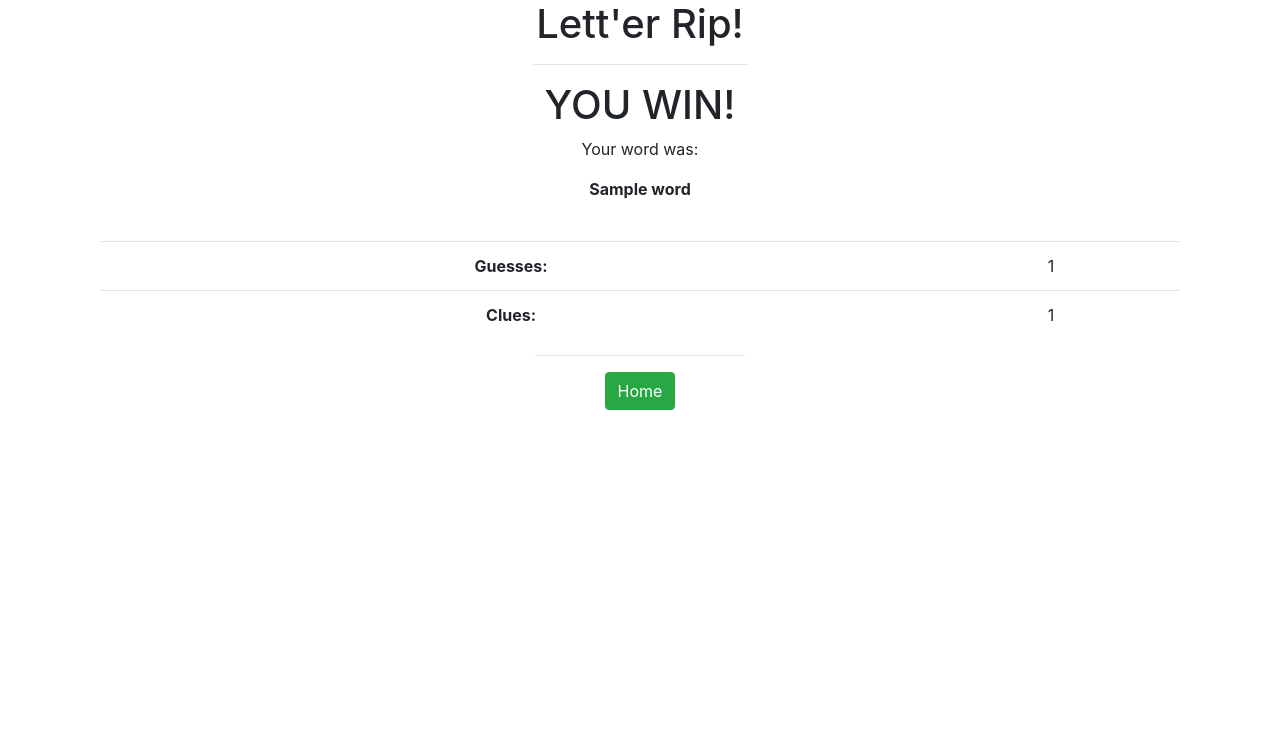
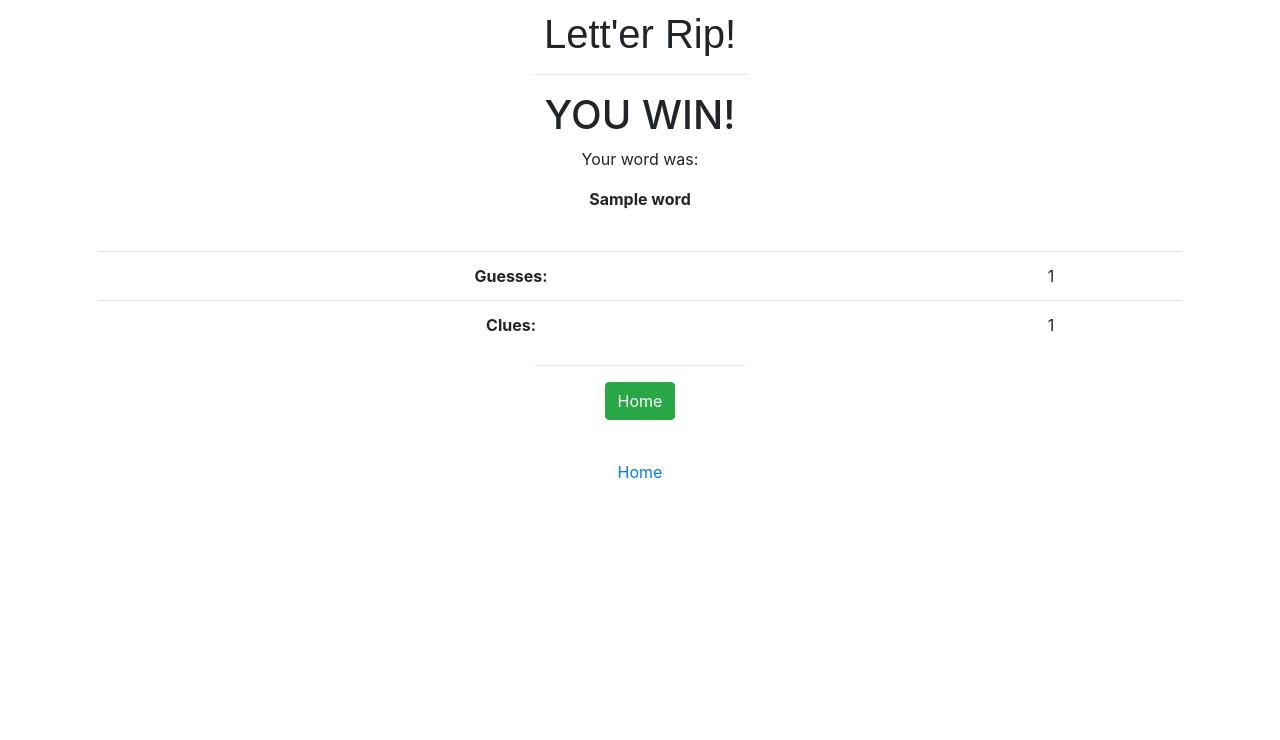
Before and after one commit to codefeld/lettergame, a Flask app: template templates/win.html in a window 1280 px wide. Shown: the top 740 px of the page. Before the commit the page ends 410 px from the top, so only its background shows below. Run offline with Flask 2, Linux system fonts and the light colour scheme; the template is opened without the code that fills it: most values are stand-ins (such as "Sample title", 1, 10 or a date in 2020); some libraries are stand-ins or nearby versions.

Commit message:
home link on most pages

```diff
--- a/templates/cheat.html
+++ b/templates/cheat.html
@@ -5,4 +5,6 @@
 <hr class="col-3 col-md-2">
 <p>You tried to make clues for your own game.</p>
 </div>
+<footer class="py-3 my-4" style="text-align:center"><a href="/">Home</a></footer>
+
 {% endblock %}
--- a/templates/clue.html
+++ b/templates/clue.html
@@ -121,4 +121,6 @@ function backspace() {
 	}
 }
 </script>
+<footer class="py-3 my-4" style="text-align:center"><a href="/">Home</a></footer>
+
 {% endblock %}
--- a/templates/clue_share.html
+++ b/templates/clue_share.html
@@ -58,5 +58,6 @@ window.addEventListener("load", function(){
 });
 
 </script>
+<footer class="py-3 my-4" style="text-align:center"><a href="/">Home</a></footer>
 
 {% endblock %}
--- a/templates/game.html
+++ b/templates/game.html
@@ -37,5 +37,6 @@ function enableViewClues() {
 }
 
 </script>
+<footer class="py-3 my-4" style="text-align:center"><a href="/">Home</a></footer>
 
 {% endblock %}
--- a/templates/index.html
+++ b/templates/index.html
@@ -1,9 +1,8 @@
 {% extends "layout.html" %}
 {% block content %}
-<form action="/game/new" method="post" id="form1">
-</form>
 <p>You will be given a 5-letter mystery word to guess.</p>
 <p>Share the mystery word with your friends to get clues from them.</p>
 <hr class="col-3 col-md-2">
+<form action="/game/new" method="post" id="form1"></form>
 <button class="btn btn-success btn-lg" type="submit" form="form1" value="Submit">Begin Game</button>
 {% endblock %}
--- a/templates/layout.html
+++ b/templates/layout.html
@@ -22,7 +22,7 @@
   </head>
   <body>
 	<div class="container" style="text-align: center">
-	<h1>Lett'er Rip!</h1>
+	<h1 style="margin:10px; font-family: fantasy;">Lett'er Rip!</h1>
 	<hr class="col-3 col-md-2">
     {% block content %}{% endblock %}
 	</div>
--- a/templates/win.html
+++ b/templates/win.html
@@ -20,4 +20,6 @@
 <hr class="col-3 col-md-2">
 <button onclick="window.location.href='https://'+window.location.host" type="button" class="btn btn-success">Home</button>
 </div>
+<footer class="py-3 my-4" style="text-align:center"><a href="/">Home</a></footer>
+
 {% endblock %}
```
